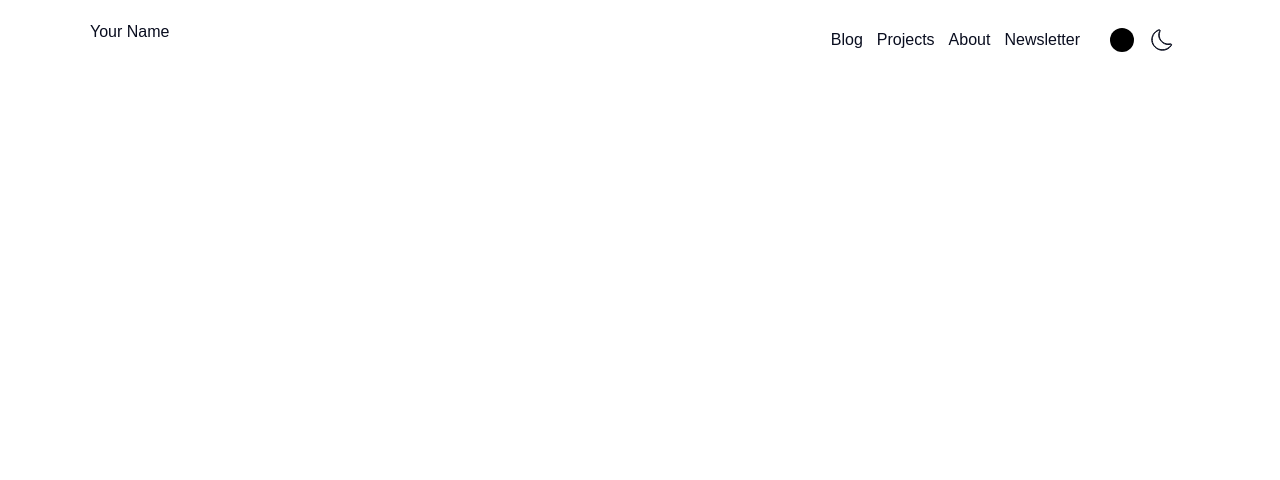
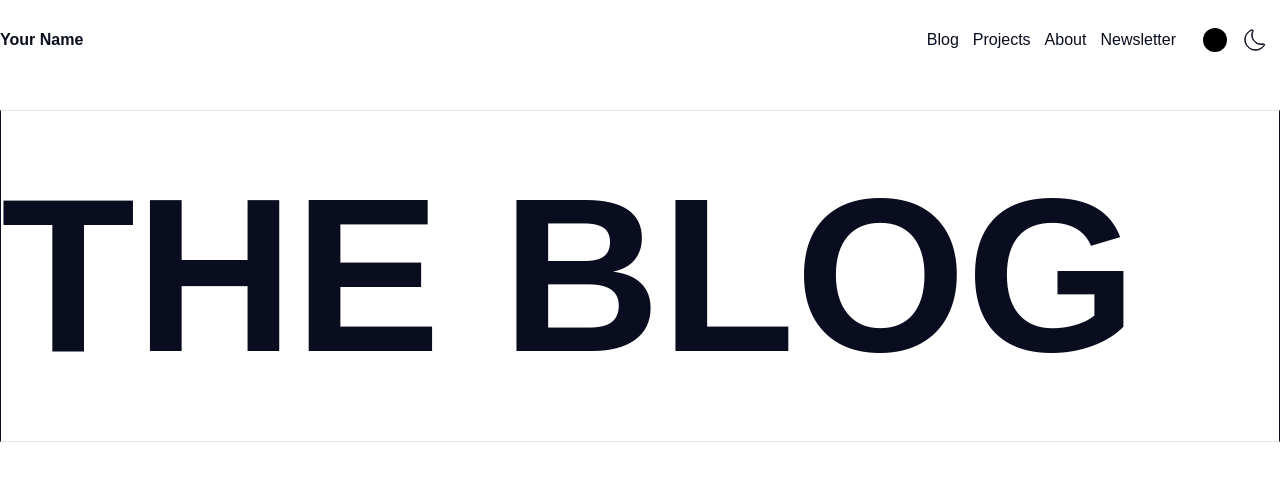
Before and after one commit to 120lennox/blog-frontend, a Next.js app in the folder blog/: page / in a window 1280 px wide. Shown: the top 480 px of the page. Built offline with nearby package versions, Linux system fonts and the light colour scheme.

Commit message:
styling hero section

```diff
--- a/blog/app/components/navigation/navBar.tsx
+++ b/blog/app/components/navigation/navBar.tsx
@@ -9,15 +9,15 @@ const moon = {
 }
 
 export default function NavBar(){
-    return <div>
-        <div className="flex flex-row justify-between">
-            <div>Your Name</div>
-            <div className="flex flex-row justify-between items-center space-x-[14px]">
-                <Link href='/'>Blog</Link>
-                <Link href='/'>Projects</Link>
-                <Link href='/'>About</Link>
-                <Link href='/'>Newsletter</Link>
-                <div className="bg-white py-4 px-2 h-[40px] w-[96px] flex items-center justify-center rounded-full">
+    return <div className="">
+        <div className="flex flex-row justify-between items-center duration-500 ease-in-out">
+            <div className="font-semibold">Your Name</div>
+            <div className="flex flex-row justify-between items-center space-x-[14px] transition-all duration-1000 ease-in-out">
+                <Link className="hover:font-semibold hover:underline hover:underline-offset-8 transition-all duration-300" href='/'>Blog</Link>
+                <Link className="hover:font-semibold hover:underline hover:underline-offset-8 " href='/'>Projects</Link>
+                <Link className="hover:font-semibold hover:underline hover:underline-offset-8" href='/'>About</Link>
+                <Link className="hover:font-semibold hover:underline hover:underline-offset-8" href='/'>Newsletter</Link>
+                <div className="bg-white py-4 px-2 h-[40px] w-[90px] flex items-center justify-center rounded-full">
                     <div className="flex gap-4">
                         <div className="rounded-full w-6 h-6 bg-black"></div>
                         {moon.icon}
--- a/blog/app/globals.css
+++ b/blog/app/globals.css
@@ -21,3 +21,7 @@ body {
   background: var(--background);
   font-family: Arial, Helvetica, sans-serif;
 }
+
+/* *{
+  outline: 2px solid blue;
+} */
--- a/blog/app/layout.tsx
+++ b/blog/app/layout.tsx
@@ -15,7 +15,7 @@ export default function RootLayout({
   return (
     <html lang="en">
       <body
-        className="mx-[90px] my-[20px] font-inter"
+        className="mx-[112] my-[20px] font-inter"
       >
        <NavBar />
         {children}
--- a/blog/app/page.tsx
+++ b/blog/app/page.tsx
@@ -1,5 +1,9 @@
 export default function Home() {
   return <div>
-
+        <div className="my-[50px]">
+          <div className="w-full h-[295] overflow-none border border-r-[#090D1F] border-l-[#090D1F] flex items-center">
+            <div className=" text-[219.9px] font-bold">THE BLOG</div>
+          </div>
+        </div>
   </div>
 }
```
Also changed, not shown: blog/app/components/recentPosts.tsx (added).
